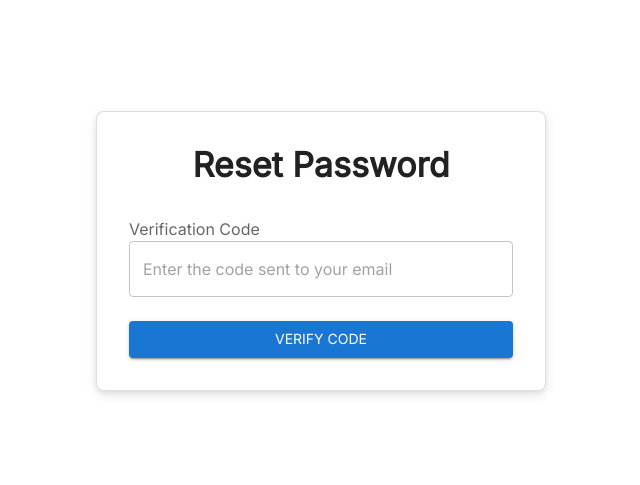
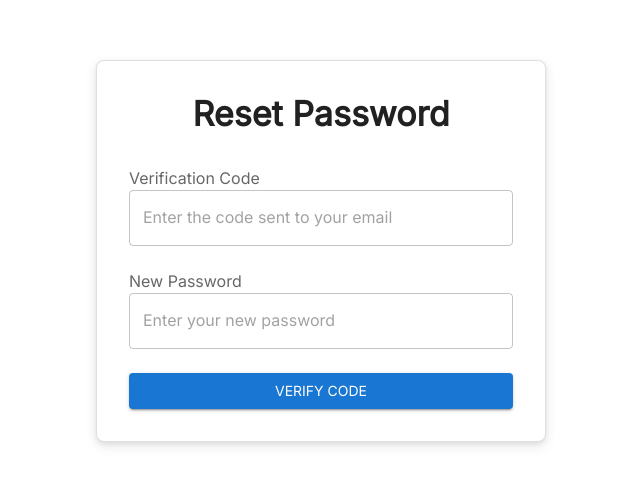
Before and after one commit to egorSheremetov02/neighbor-connect, a React (Vite) app in the folder frontend/: page /passwordreset in a window 1280 px wide. Shown: the part 149-634 px from the top of the page, without its empty margins (319-959 px from the left). Built offline with nearby package versions, Linux system fonts and the light colour scheme.

Commit message:
Password Reset with Code

```diff
--- a/frontend/src/Pages/PasswordReset.jsx
+++ b/frontend/src/Pages/PasswordReset.jsx
@@ -35,33 +35,36 @@ const ResetPassword = () => {
   const handleSubmit = async (event) => {
     event.preventDefault();
 
-    const formData = new URLSearchParams();
-    formData.append("username", location.state?.login);
-    formData.append("password", event.target.elements.code?.value);
+    const formData = {
+      login: location.state?.login,
+      code: event.target.elements.code?.value,
+      new_password: event.target.elements.new_password?.value,
+    };
 
-    if (!formData.get("username") || !formData.get("password")) {
+    // Check for missing fields
+    if (!formData.login || !formData.code || !formData.new_password) {
       setErrorMessage("Please fill in all fields.");
       return;
     }
 
     try {
-      const response = await fetch("http://localhost:8080/auth/login_with_code", {
+      // Ensure the correct URL endpoint and JSON content type
+      const response = await fetch("http://localhost:8080/auth/change_password_with_code", {
         method: "POST",
-        headers: { "Content-Type": "application/x-www-form-urlencoded" },
-        body: formData.toString(),
+        headers: { "Content-Type": "application/json" },
+        body: JSON.stringify(formData),
       });
+
       const responseData = await response.json();
 
       if (response.ok) {
-        sessionStorage.setItem("TOKEN", JSON.stringify(responseData.access_token));
-        sessionStorage.setItem("myid", JSON.stringify(responseData.user_id));
-        setSuccessMessage("You have successfully logged in! Redirecting to home...");
-        setTimeout(() => navigate("/home"), 3000);
+        setSuccessMessage("Password changed successfully! Redirecting to login...");
+        setTimeout(() => navigate("/login"), 3000);
       } else {
         setErrorMessage(
           typeof responseData.detail === "string"
             ? responseData.detail
-            : "Failed to verify the code. Please try again."
+            : "Failed to change password. Please try again."
         );
       }
     } catch (error) {
@@ -91,6 +94,20 @@ const ResetPassword = () => {
               />
             </FormControl>
 
+            <FormControl fullWidth margin="normal">
+              <FormLabel htmlFor="new_password">New Password</FormLabel>
+              <TextField
+                id="new_password"
+                name="new_password"
+                type="password"
+                required
+                fullWidth
+                variant="outlined"
+                placeholder="Enter your new password"
+                inputProps={{ 'aria-labelledby': 'new-password-label' }}
+              />
+            </FormControl>
+
             {errorMessage && <Typography color="error">{errorMessage}</Typography>}
             {successMessage && <Typography color="success.main">{successMessage}</Typography>}
 
```
